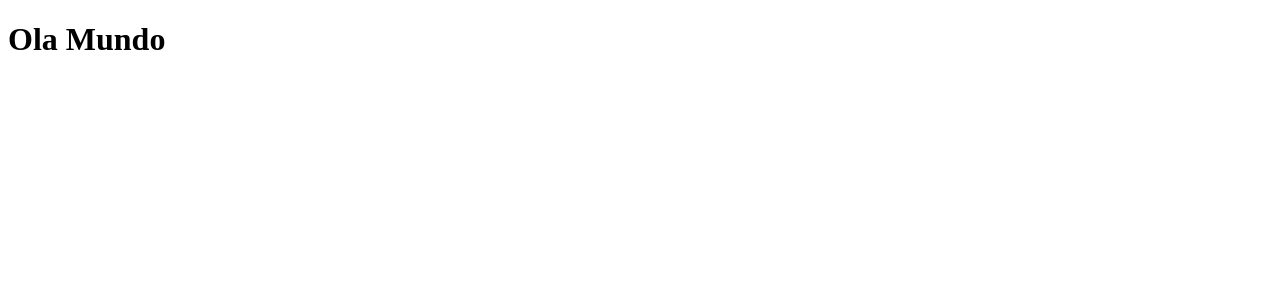
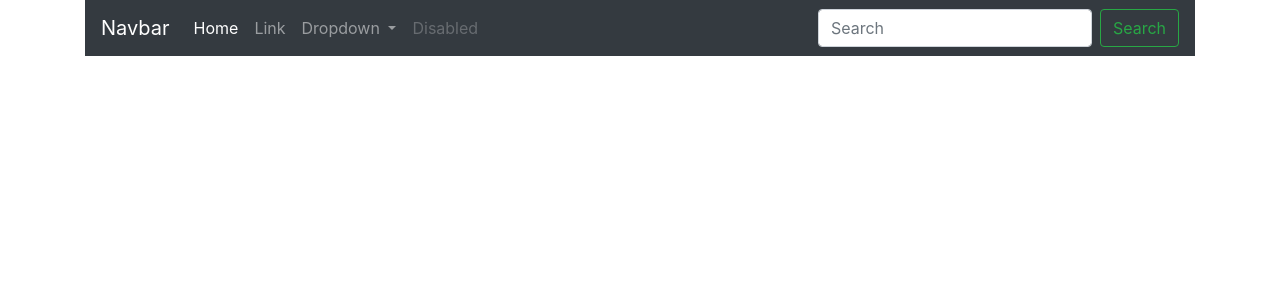
Before and after one commit to Leonardo333Rock/aulas-git, a Django app: page / in a window 1280 px wide. Before the commit the part shown is almost empty. Shown: the top 300 px of the page. Run offline with Django 4.2, Linux system fonts and the light colour scheme; some libraries are stand-ins or nearby versions.

Commit message:
Barra de navegaçao adicionada na pagina home.html

```diff
--- a/aulaGit/templates/home.html
+++ b/aulaGit/templates/home.html
@@ -1,11 +1,52 @@
 <!DOCTYPE html>
-<html lang="en">
+<html lang="pt-br">
 <head>
     <meta charset="UTF-8">
     <meta name="viewport" content="width=device-width, initial-scale=1.0">
-    <title>POjeto Git</title>
+    <link rel="stylesheet" href="https://cdn.jsdelivr.net/npm/bootstrap@4.0.0/dist/css/bootstrap.min.css" integrity="sha384-Gn5384xqQ1aoWXA+058RXPxPg6fy4IWvTNh0E263XmFcJlSAwiGgFAW/dAiS6JXm" crossorigin="anonymous">
+    <title>Projeto Git</title>
 </head>
 <body>
-    <h1>Ola Mundo</h1>
+    <div class="container">
+        <nav class="navbar navbar-expand-lg navbar-dark bg-dark">
+            <a class="navbar-brand" href="#">Navbar</a>
+            <button class="navbar-toggler" type="button" data-toggle="collapse" data-target="#navbarSupportedContent" aria-controls="navbarSupportedContent" aria-expanded="false" aria-label="Toggle navigation">
+              <span class="navbar-toggler-icon"></span>
+            </button>
+
+            <div class="collapse navbar-collapse" id="navbarSupportedContent">
+              <ul class="navbar-nav mr-auto">
+                <li class="nav-item active">
+                  <a class="nav-link" href="#">Home <span class="sr-only">(current)</span></a>
+                </li>
+                <li class="nav-item">
+                  <a class="nav-link" href="#">Link</a>
+                </li>
+                <li class="nav-item dropdown">
+                  <a class="nav-link dropdown-toggle" href="#" id="navbarDropdown" role="button" data-toggle="dropdown" aria-haspopup="true" aria-expanded="false">
+                    Dropdown
+                  </a>
+                  <div class="dropdown-menu" aria-labelledby="navbarDropdown">
+                    <a class="dropdown-item" href="#">Action</a>
+                    <a class="dropdown-item" href="#">Another action</a>
+                    <div class="dropdown-divider"></div>
+                    <a class="dropdown-item" href="#">Something else here</a>
+                  </div>
+                </li>
+                <li class="nav-item">
+                  <a class="nav-link disabled" href="#">Disabled</a>
+                </li>
+              </ul>
+              <form class="form-inline my-2 my-lg-0">
+                <input class="form-control mr-sm-2" type="search" placeholder="Search" aria-label="Search">
+                <button class="btn btn-outline-success my-2 my-sm-0" type="submit">Search</button>
+              </form>
+            </div>
+          </nav>
+    </div>
+
+    <script src="https://code.jquery.com/jquery-3.2.1.slim.min.js" integrity="sha384-KJ3o2DKtIkvYIK3UENzmM7KCkRr/rE9/Qpg6aAZGJwFDMVNA/GpGFF93hXpG5KkN" crossorigin="anonymous"></script>
+    <script src="https://cdn.jsdelivr.net/npm/popper.js@1.12.9/dist/umd/popper.min.js" integrity="sha384-ApNbgh9B+Y1QKtv3Rn7W3mgPxhU9K/ScQsAP7hUibX39j7fakFPskvXusvfa0b4Q" crossorigin="anonymous"></script>
+    <script src="https://cdn.jsdelivr.net/npm/bootstrap@4.0.0/dist/js/bootstrap.min.js" integrity="sha384-JZR6Spejh4U02d8jOt6vLEHfe/JQGiRRSQQxSfFWpi1MquVdAyjUar5+76PVCmYl" crossorigin="anonymous"></script>
 </body>
 </html>
```
